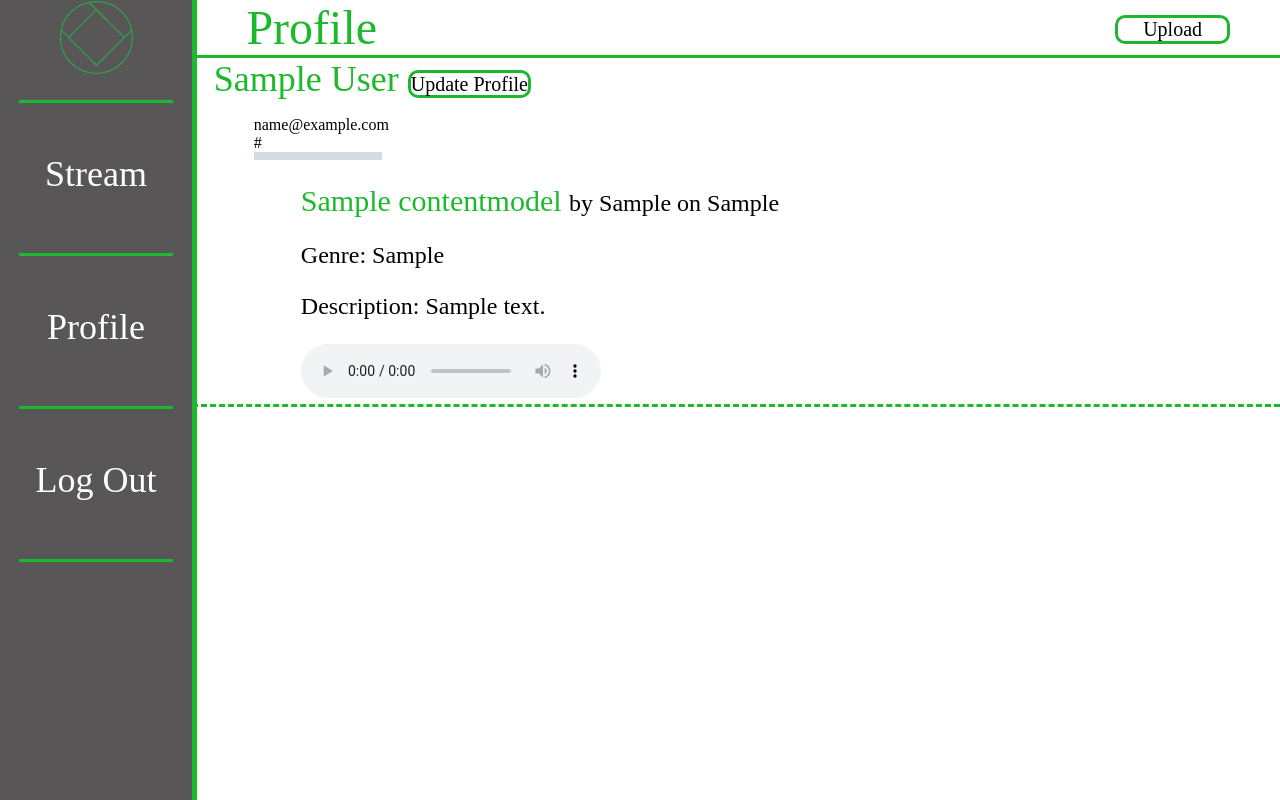
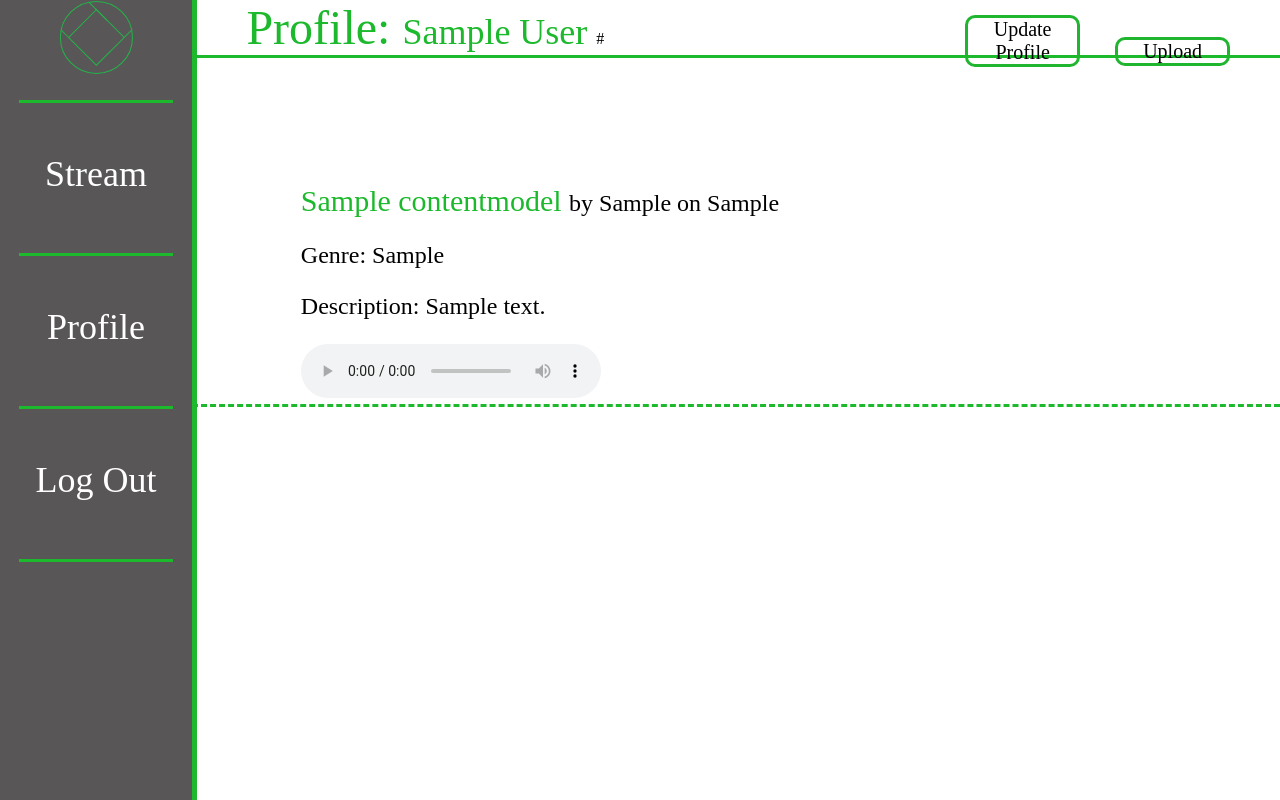
Before and after one commit to social-music/social-music, a Django app: page /rango/profile/ in a window 1280 px wide. Run offline with Django 3.2, Linux system fonts and the light colour scheme; a user stored in the database is signed in; tables that the repository leaves empty hold one stand-in row (values such as "Sample post"); grey boxes marked "Sample" are stand-in pictures.

Commit message:
hopefully final styling

```diff
--- a/code/tango_with_django_project/static/styles.css
+++ b/code/tango_with_django_project/static/styles.css
@@ -91,13 +91,15 @@ body {
 #upload_button {
 	float: right;
 	margin-right: 50px;
-	margin-top: 15px;
+	margin-top: -30px;
 	width: 10%;
 }
 
-#update_profile {
-	/*position: absolute;
-	right: 0px;*/
+#update_button {
+	float: right;
+	margin-right: 200px;
+	margin-top: 15px;
+	width: 10%;
 }
 
 .name {
--- a/code/tango_with_django_project/templates/rango/profile.html
+++ b/code/tango_with_django_project/templates/rango/profile.html
@@ -21,18 +21,10 @@
     </div>
     <div id="top_bar">
     	<div id="upper_top_bar">
-	    	<span id="page_title"> Profile </span>
+	    	<span id="page_title"> Profile: <span class="name"> {{ user.first_name }} {{ user.last_name }} </span></span>
+	    	<span id="user_website"> {{ user.profile.website }} </span>
+			<a id="update_button" class="button" href="{% url 'update-profile' %}">Update Profile</a>
 	    	<a id="upload_button" class="button" href="/rango/upload"> Upload </a>
-		</div>
-		<div id="lower_top_bar">
-			<span class="name"> {{ user.first_name }} {{ user.last_name }} </span> <a class="button" href="{% url 'update-profile' %}">Update Profile</a>
-			<ul id="profile_info">
-		        <li>{{ user.email }}</li>
-		        <li>{{ user.profile.website }}</li>
-		        {% if user.profile.picture %}
-		        	<img src="{{ user.profile.picture.url }}" alt="Profile Picture" width="128" height="128" />
-		        {% endif %}
-		    </ul>
 		</div>
     </div>
 
```
